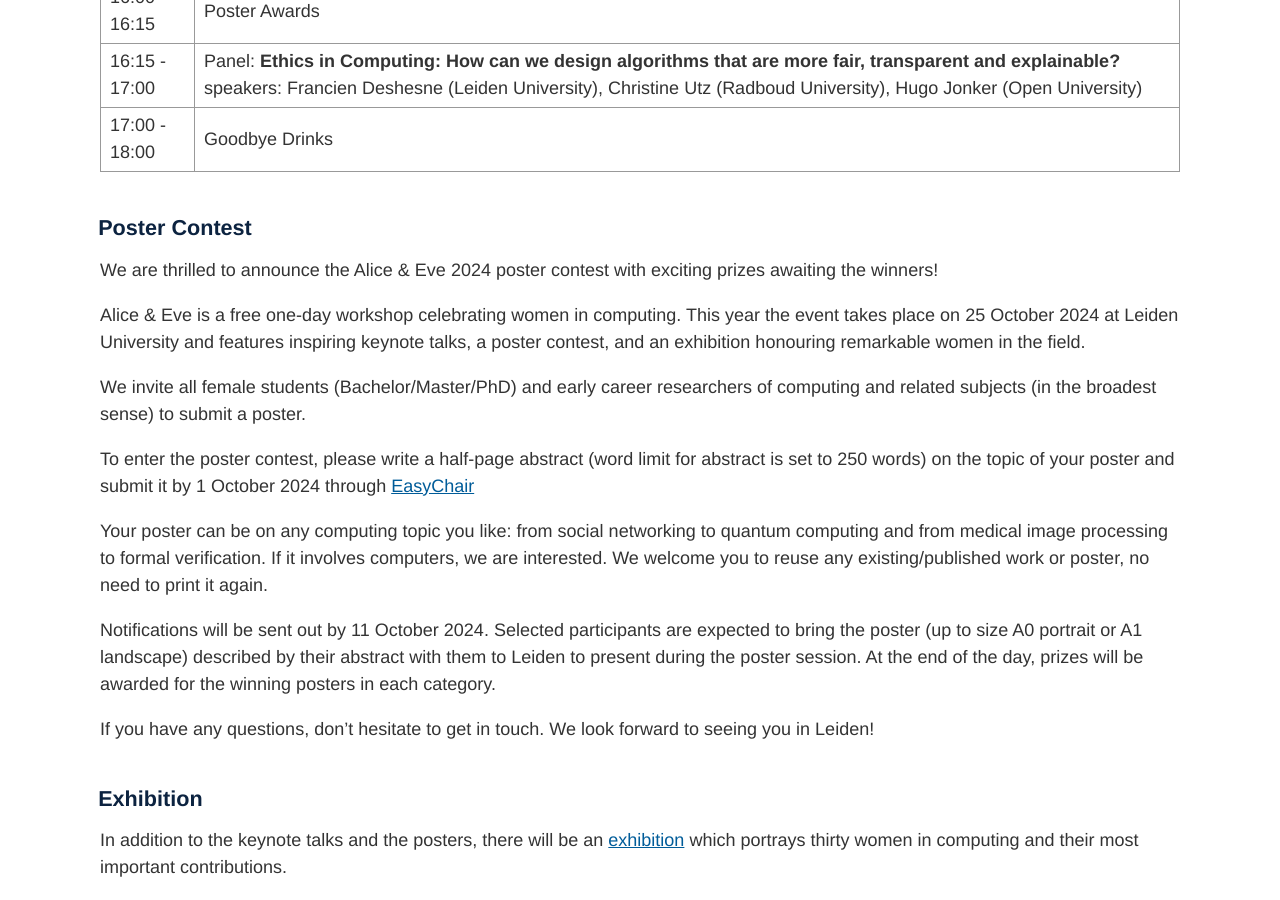
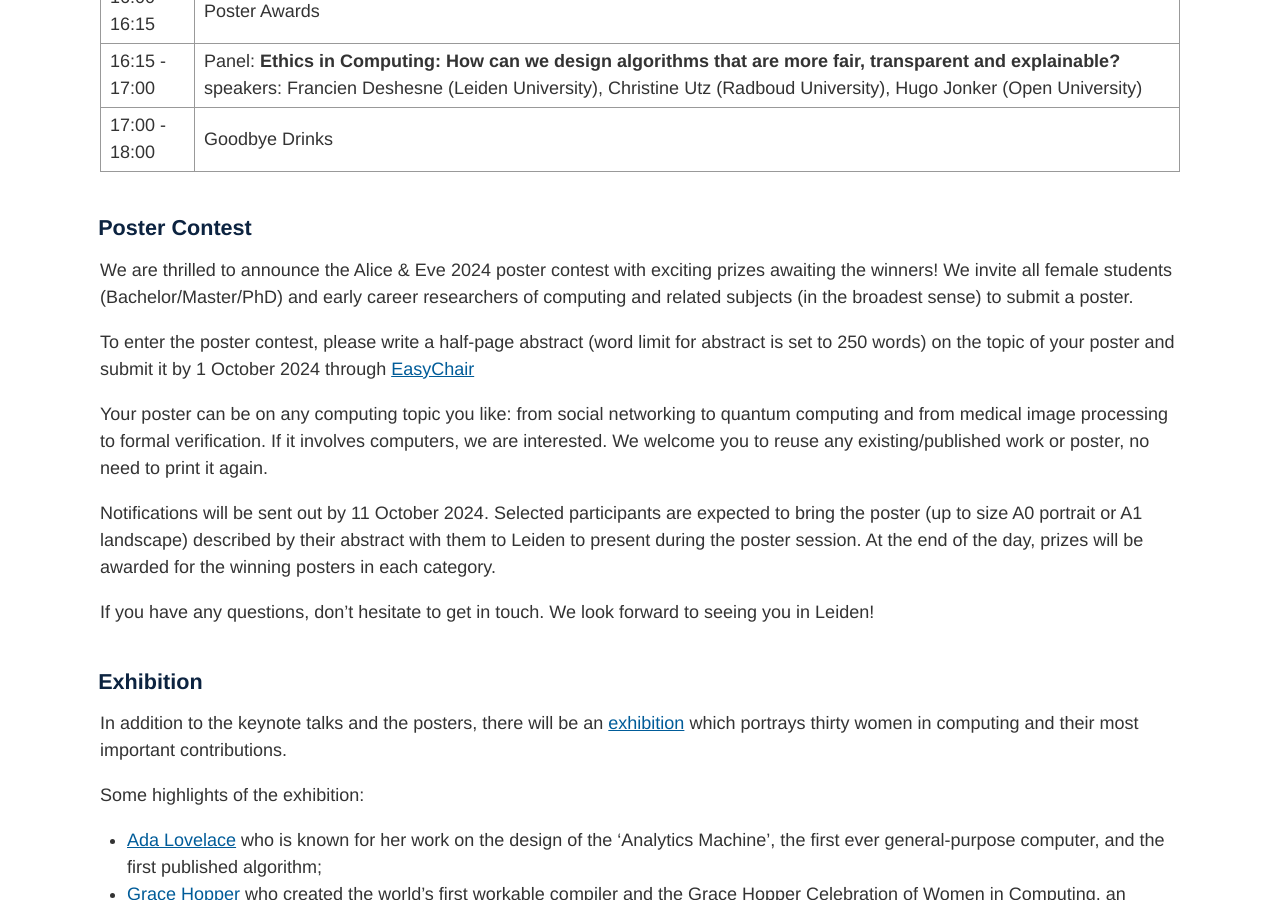
Before and after one commit to alice-and-eve/2024, a Jekyll site: the page built from index.md, in a window 1280 px wide and 900 px high, scrolled down 2000 px. Built offline with Jekyll 4.4.1, drawn with Linux system fonts in a browser that asks for light colours.

Commit message:
Update index.md

```diff
--- a/index.md
+++ b/index.md
@@ -57,11 +57,7 @@ The registration is free and includes coffee breaks, lunch and drinks. We welcom
 
 ## Poster Contest
 
-We are thrilled to announce the Alice & Eve 2024 poster contest with exciting prizes awaiting the winners!
-
-Alice & Eve is a free one-day workshop celebrating women in computing. This year the event takes place on 25 October 2024 at Leiden University and features inspiring keynote talks, a poster contest, and an exhibition honouring remarkable women in the field.
-
-We invite all female students (Bachelor/Master/PhD) and early career researchers of computing and related subjects (in the broadest sense) to submit a poster.
+We are thrilled to announce the Alice & Eve 2024 poster contest with exciting prizes awaiting the winners! We invite all female students (Bachelor/Master/PhD) and early career researchers of computing and related subjects (in the broadest sense) to submit a poster.
 
 To enter the poster contest, please write a half-page abstract (word limit for abstract is set to 250 words) on the topic of your poster and submit it by 1 October 2024 through [EasyChair](https://easychair.org/conferences/?conf=aliceeve2024)
 
```
